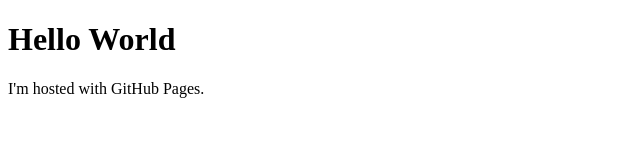
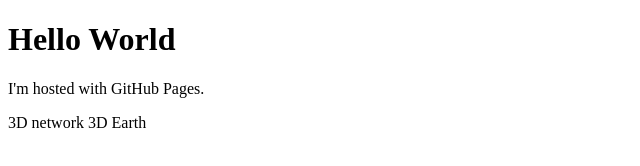
Before and after one commit to marcopiani/marcopiani.github.io, a plain HTML site: page index.html in a window 1280 px wide. Shown: the whole page, without its empty margins (0-640 px from the left). Drawn offline with Linux system fonts and the light colour scheme.

Commit message:
Update index.html

```diff
--- a/index.html
+++ b/index.html
@@ -3,5 +3,7 @@
 <body>
 <h1>Hello World</h1>
 <p>I'm hosted with GitHub Pages.</p>
+<a>3D network</a>
+<a>3D Earth</a>
 </body>
 </html>
```
